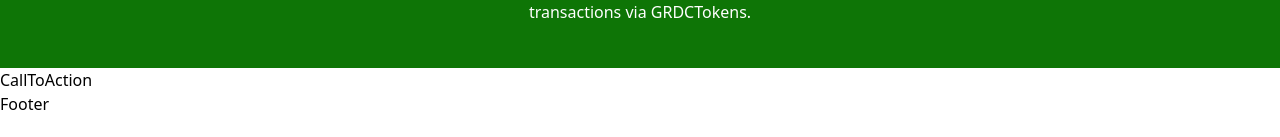
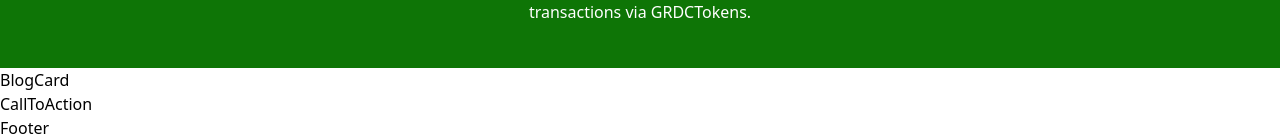
Before and after one commit to Mogakamo/GRDC-landing, a Next.js app: page / in a window 1280 px wide. Shown: the part 1749-1886 px from the top of the page. Before the commit the page ends 1865 px from the top, so only its background shows below. Built offline with nearby package versions, Linux system fonts and the light colour scheme.

Commit message:
Added the BlogCard to the Blog section

```diff
--- a/components/Blog.jsx
+++ b/components/Blog.jsx
@@ -1,9 +1,10 @@
 import React from 'react'
+import BlogCard from "./Reusables/BlogCard"
 
 const Blog = () => {
   return (
     <div>
-
+      <BlogCard />
     </div>
   )
 }
```
